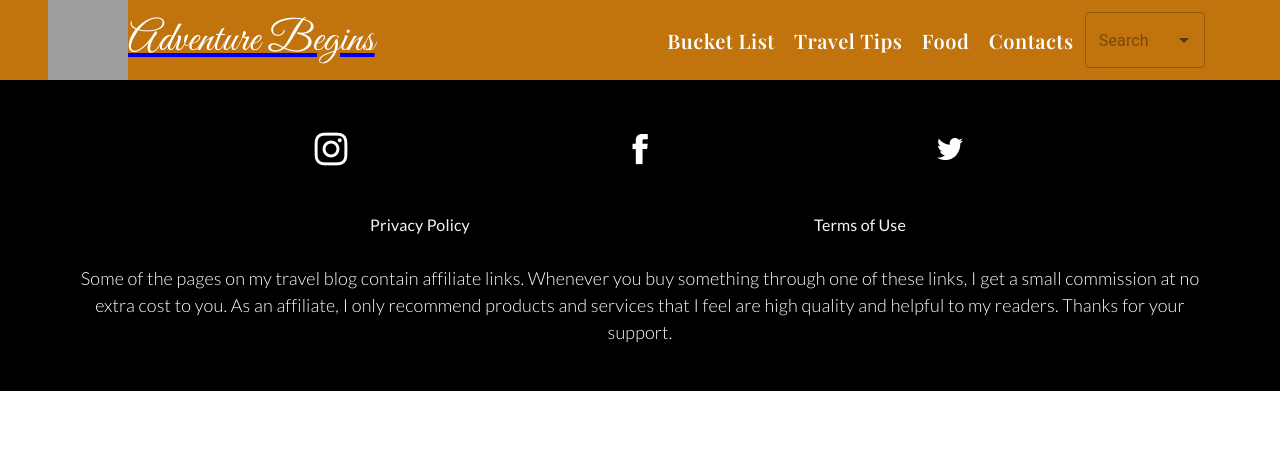
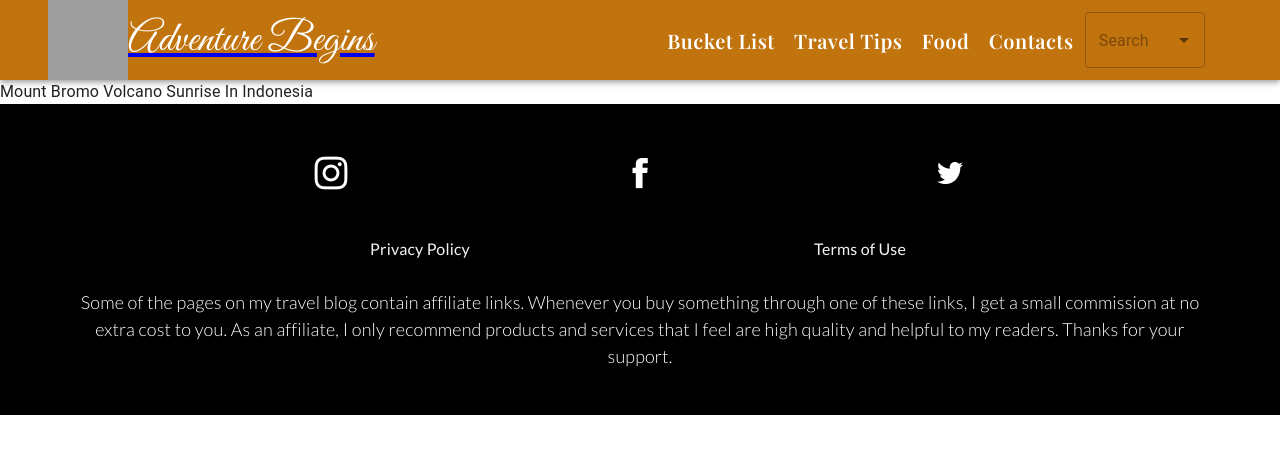
Before and after one commit to VarvaraProkhvatylo/travel-blog, a React (Create React App) app: page /1 in a window 1280 px wide. Shown: the top 454 px of the page. Built offline with nearby package versions, Linux system fonts and the light colour scheme; grey boxes are pictures that could not be loaded; a web font is replaced by a local one.

Commit message:
created ArticlePage, rendering articleTitle when click on Article

```diff
--- a/src/components/Articles/ArticleListItem.tsx
+++ b/src/components/Articles/ArticleListItem.tsx
@@ -1,7 +1,9 @@
 import { Card, CardContent } from '@mui/material'
 import './ArticleListItem.css'
+import { Link } from 'react-router-dom'
 
 type Props = {
+    id: number
     image: string
     title: string
     description?: string
@@ -12,6 +14,7 @@ type Props = {
 }
 
 const ArticleListItem = ({
+    id,
     image,
     title,
     shortDescription,
@@ -31,7 +34,7 @@ const ArticleListItem = ({
                         className="article-title"
                         style={{ textAlign: 'center', alignContent: 'center' }}
                     >
-                        {title}
+                        <Link to={`/${id}`}>{title}</Link>
                     </h2>
                     <div className="article-description">
                         {shortDescription} ...
--- a/src/components/Articles/ArticlesList.tsx
+++ b/src/components/Articles/ArticlesList.tsx
@@ -21,6 +21,7 @@ const ArticlesList = (props: Props) => {
                     }) => (
                         <Grid item xs={12} sm={6} lg={4} key={id}>
                             <ArticleListItem
+                                id={id}
                                 image={image}
                                 title={title}
                                 shortDescription={shortDescription}
--- a/src/layout/App.tsx
+++ b/src/layout/App.tsx
@@ -6,6 +6,7 @@ import { StyledEngineProvider } from '@mui/material/styles'
 import CssBaseline from '@mui/material/CssBaseline'
 import { Route, Routes } from 'react-router'
 import Category from '../pages/Category/Category'
+import ArticlePage from '../pages/Article/ArticlePage'
 
 type Props = {}
 
@@ -30,6 +31,7 @@ const App = (props: Props) => {
                         element={<Category category="food" />}
                     ></Route>
                     <Route path="/contacts" element={<Contacts />}></Route>
+                    <Route path="/:id" element={<ArticlePage />} />
                 </Routes>
                 <Footer />
             </StyledEngineProvider>
--- /dev/null
+++ b/src/pages/Article/ArticlePage.tsx
@@ -0,0 +1,26 @@
+import { useParams } from 'react-router'
+import {
+    Article,
+    articlesArray,
+    getArticlesObject,
+} from '../../utils/articlesArray'
+
+type Props = {}
+
+type ArticlesObject = {
+    [id: number]: Article
+}
+
+const ArticlePage = (props: Props) => {
+    const articlesObject: ArticlesObject = getArticlesObject(articlesArray)
+
+    const { id } = useParams()
+
+    return (
+        <>
+            <div>{articlesObject[parseInt(id!)].title}</div>
+        </>
+    )
+}
+
+export default ArticlePage
--- a/src/pages/Category/Category.tsx
+++ b/src/pages/Category/Category.tsx
@@ -34,6 +34,7 @@ const Category = ({ category }: Props) => {
                                     className="category-article"
                                 >
                                     <ArticleListItem
+                                        id={id}
                                         image={image}
                                         title={title}
                                         shortDescription={shortDescription}
--- a/src/pages/Home/Home.tsx
+++ b/src/pages/Home/Home.tsx
@@ -13,7 +13,6 @@ const Home = (props: Props) => {
                 sx={{
                     padding: '30px 0',
                     backgroundImage: `url(${background})`,
-                    // backgroundRepeat: 'no-repeat',
                 }}
                 className="main-container"
                 component={'div'}
--- a/src/utils/articlesArray.ts
+++ b/src/utils/articlesArray.ts
@@ -106,7 +106,7 @@ export const articlesArray:Article[] = [
 export const getArticlesObject = (array:Article[]) => array.reduce(
     (obj, article) => ({
         ...obj,
-        [article.category]: article,
+        [article.id]: article,
     }),
     {}
 )
```
